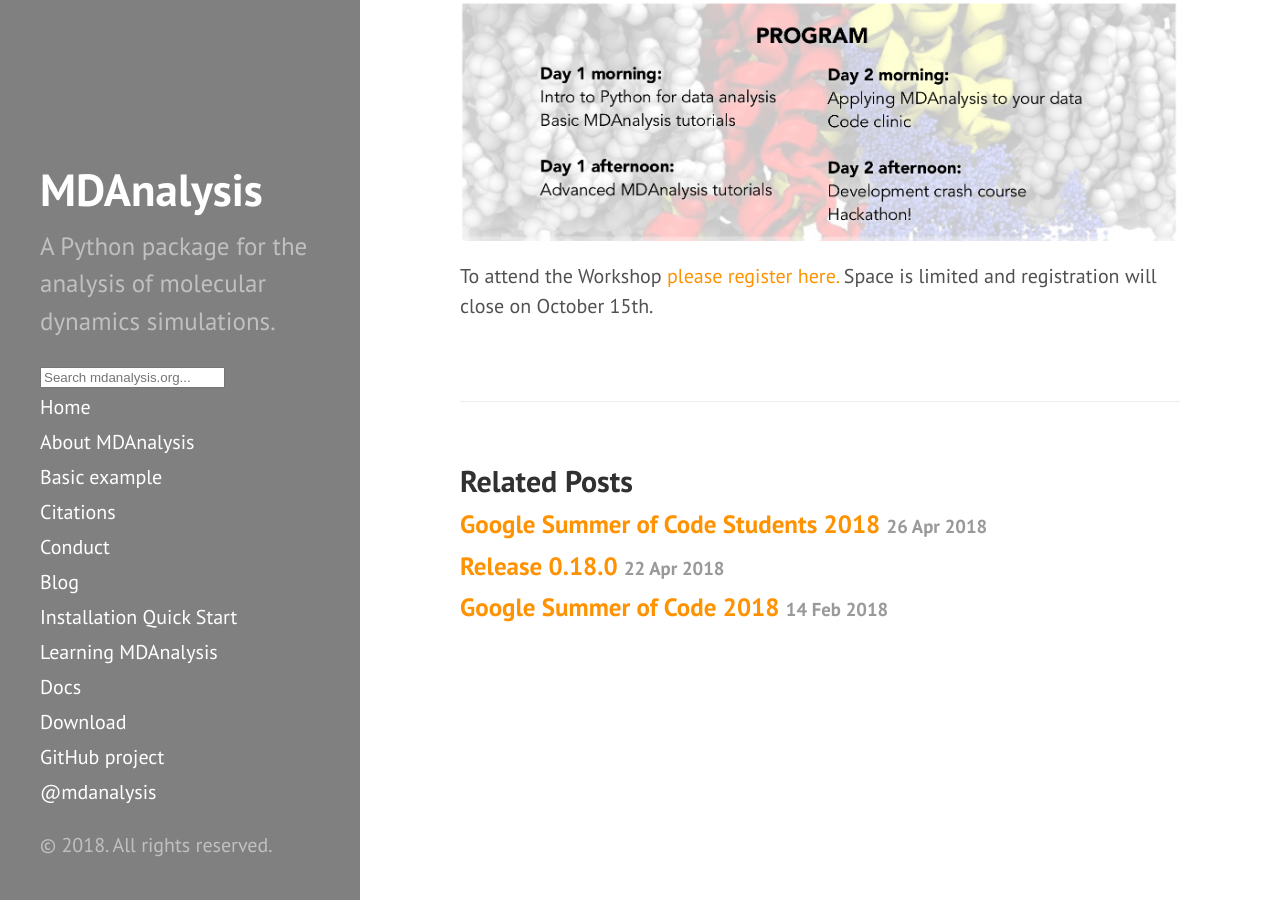
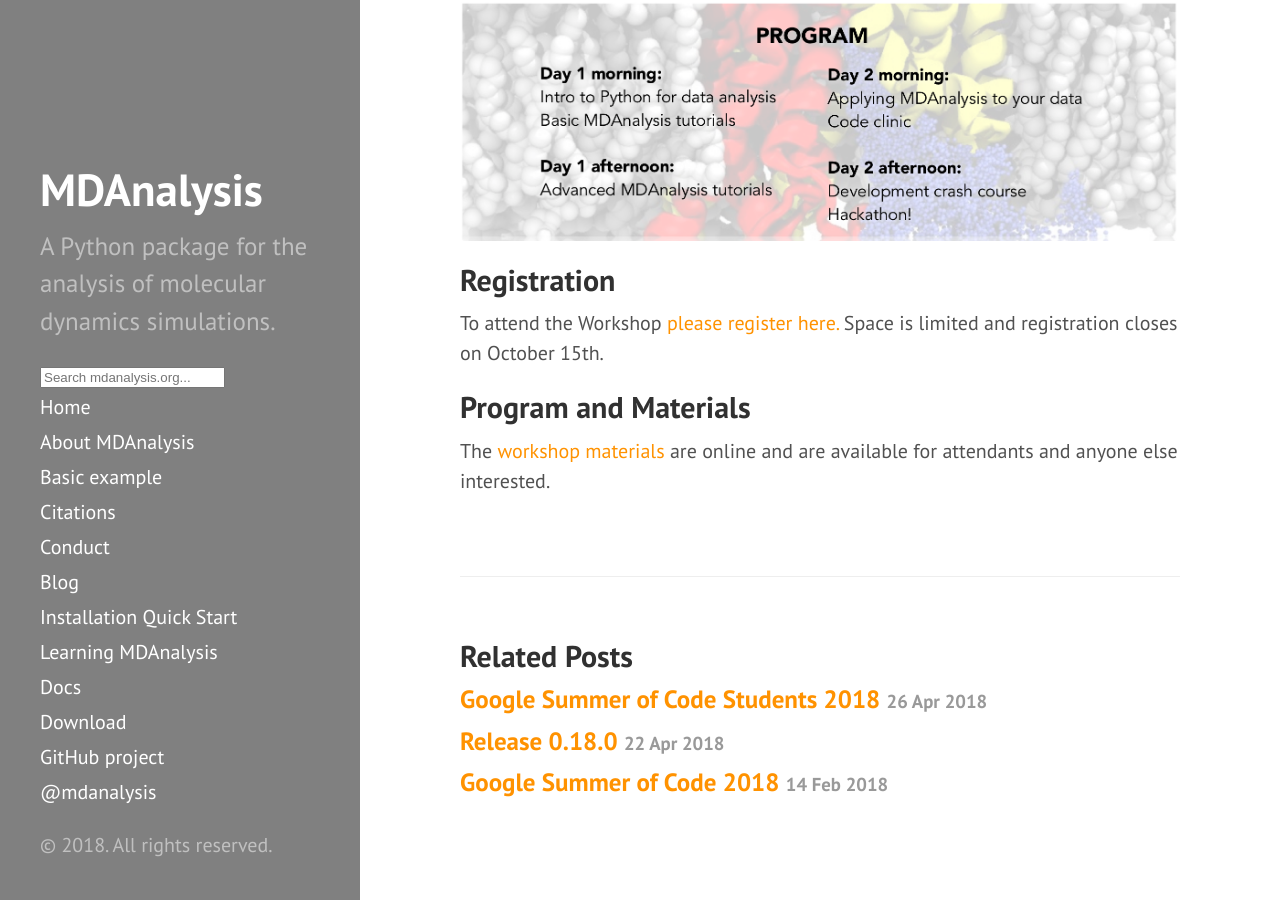
Before and after one commit to MDAnalysis/MDAnalysis.github.io, a Jekyll site: the page built from _posts/2018-08-24-numfocus-workshop.md, in a window 1280 px wide and 900 px high, scrolled down 660 px. Built offline with Jekyll 4.4.1, drawn with Linux system fonts in a browser that asks for light colours; comment, search, counter and statistics services are not loaded.

Commit message:
added link to workshop materials/program

```diff
--- a/_posts/2018-08-24-numfocus-workshop.md
+++ b/_posts/2018-08-24-numfocus-workshop.md
@@ -23,7 +23,15 @@ contributing to open source software.
 style="center" alt="Workshop program details"
 width="100%"/>
 
+## Registration
+
 To attend the Workshop [please register here.](https://goo.gl/forms/eoEthZEts8junr3V2)
-Space is limited and registration will close on October 15th.
+Space is limited and registration closes on October 15th.
+
+## Program and Materials
+
+The [workshop materials] are online and are available for attendants
+and anyone else interested.
 
 [numfocus]: https://numfocus.org/blog/summer-2018-open-source-development-grants
+[workshop materials]: {{site.baseurl}}/WorkshopHackathon2018/
```
